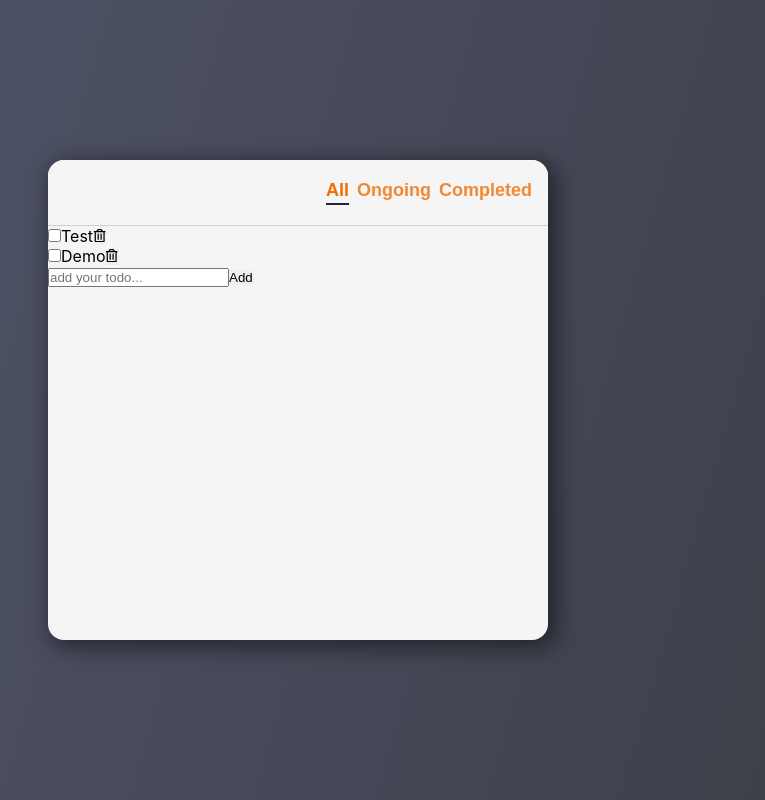
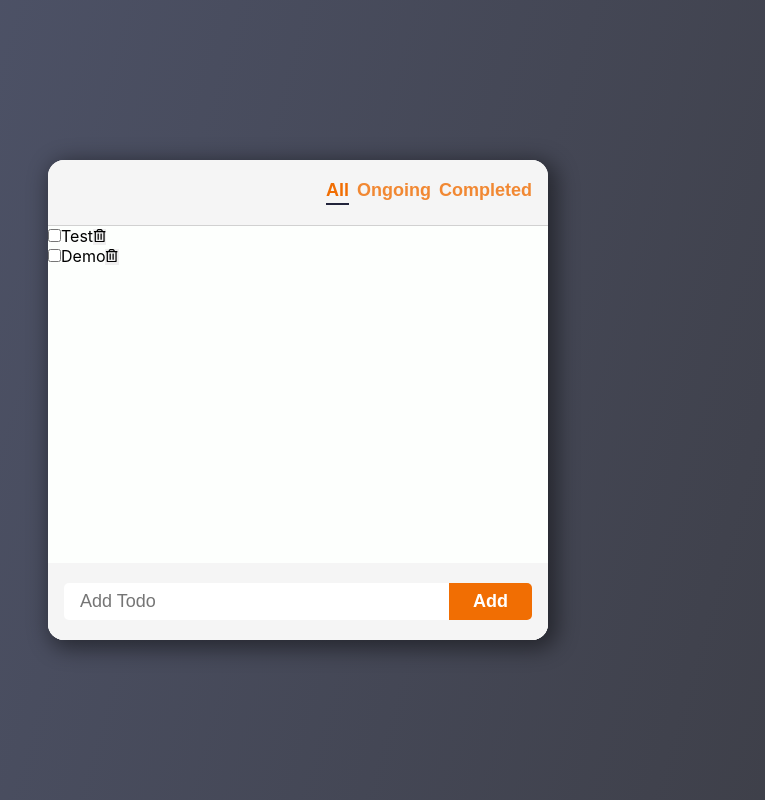
Before and after one commit to Janepark87/react-todo, a React (Create React App) app: page / in a window 1280 px wide. Shown: the whole page, without its empty margins (342-1107 px from the left). Built offline with nearby package versions, Linux system fonts and the light colour scheme.

Commit message:
Update UI - add todo and list container

```diff
--- a/src/components/AddTodo/AddTodo.jsx
+++ b/src/components/AddTodo/AddTodo.jsx
@@ -1,5 +1,6 @@
 import { useState } from 'react';
 import { v4 as uuidv4 } from 'uuid';
+import styles from './AddTodo.module.css';
 
 export default function AddTodo({ onAddTodo }) {
 	const [text, setText] = useState('');
@@ -18,9 +19,11 @@ export default function AddTodo({ onAddTodo }) {
 	};
 
 	return (
-		<form onSubmit={handleSubmit}>
-			<input type="text" value={text} onChange={(e) => setText(e.target.value)} placeholder="add your todo..." />
-			<button type="submit">Add</button>
+		<form className={styles.form} onSubmit={handleSubmit}>
+			<input type="text" className={styles.input} value={text} onChange={(e) => setText(e.target.value)} placeholder="Add Todo" />
+			<button type="submit" className={styles['submit-btn']}>
+				Add
+			</button>
 		</form>
 	);
 }
--- /dev/null
+++ b/src/components/AddTodo/AddTodo.module.css
@@ -0,0 +1,29 @@
+.form {
+	display: flex;
+	width: 100%;
+	padding: 1.25rem 1rem;
+	background-color: var(--color-bg-dark);
+}
+
+.input {
+	flex-grow: 1;
+	padding: 0.5rem 1rem;
+	border-radius: 5px 0 0 5px;
+	font-size: 1.125rem;
+	border: none;
+	outline: none;
+}
+
+.submit-btn {
+	padding: 0 1.5rem;
+	color: var(--color-white);
+	background-color: var(--color-accent);
+	border-radius: 0 5px 5px 0;
+	font-size: 1.125rem;
+	font-weight: bold;
+	cursor: pointer;
+}
+
+.submit-btn:hover {
+	filter: brightness(105%);
+}
--- a/src/components/TodoList/TodoList.jsx
+++ b/src/components/TodoList/TodoList.jsx
@@ -1,6 +1,7 @@
 import { useState } from 'react';
 import AddTodo from '../AddTodo/AddTodo';
 import Todo from '../Todo/Todo';
+import styles from './TodoList.module.css';
 
 export default function TodoList({ filter }) {
 	const [todos, setTodos] = useState(initialTodoList);
@@ -23,8 +24,8 @@ export default function TodoList({ filter }) {
 	const filteredTodos = getFilteredTodos(todos, filter);
 
 	return (
-		<section>
-			<ul>
+		<section className={styles['todo-container']}>
+			<ul className={styles.todos}>
 				{filteredTodos.map((todo) => (
 					<Todo key={todo.id} todo={todo} onUpdate={handleUpdate} onDelete={handleDelete} />
 				))}
--- /dev/null
+++ b/src/components/TodoList/TodoList.module.css
@@ -0,0 +1,11 @@
+.todo-container {
+	display: flex;
+	flex-direction: column;
+	height: 100%;
+	background-color: var(--color-bg);
+}
+
+.todos {
+	flex: 1 1 auto;
+	overflow-y: auto;
+}
--- a/src/index.css
+++ b/src/index.css
@@ -4,6 +4,7 @@
 	--color-text: #22243b;
 	--color-grey: #d1d1d1;
 	--color-accent: #f16e03;
+	--color-white: #ffffff;
 }
 
 * {
```
